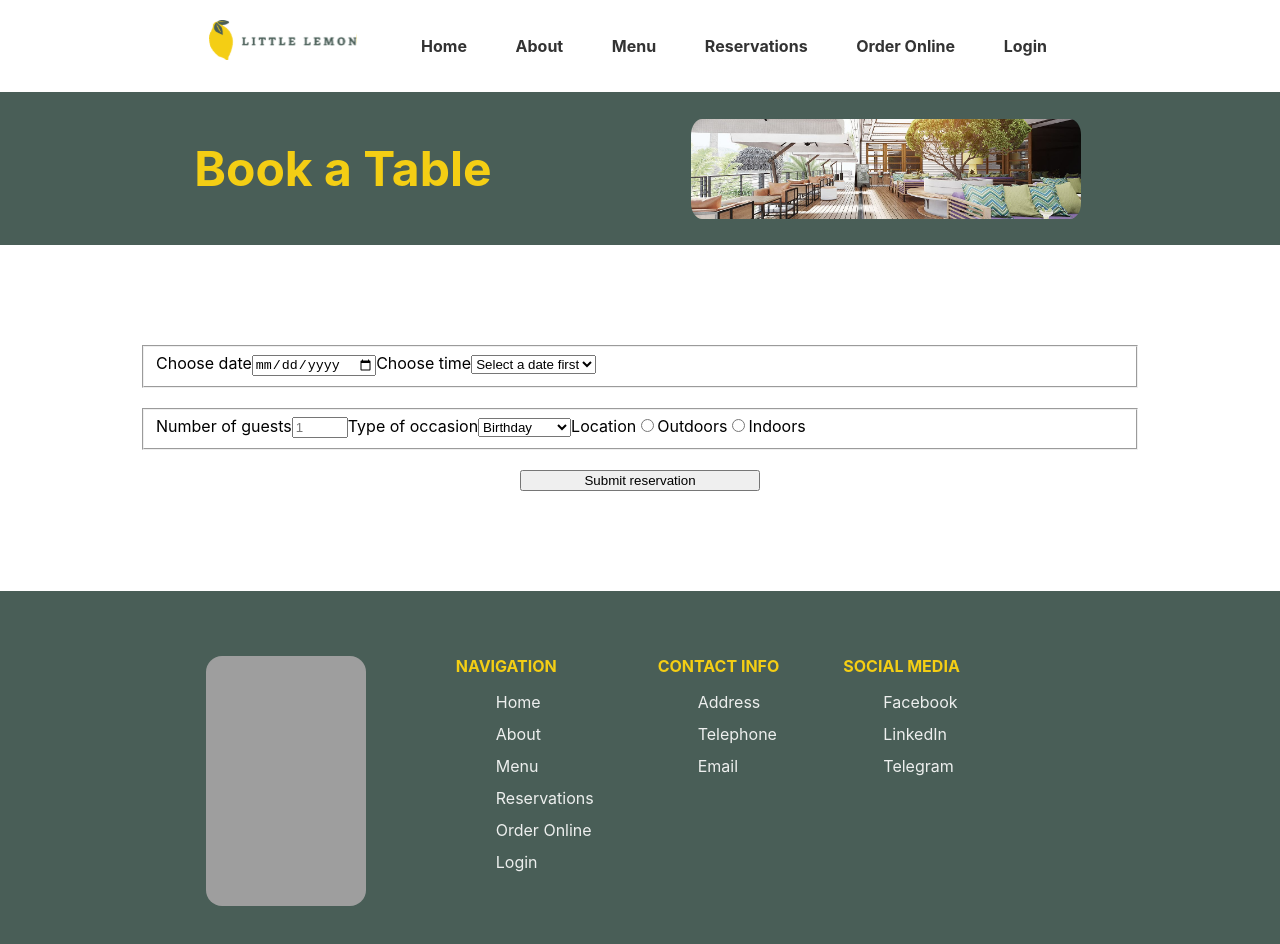
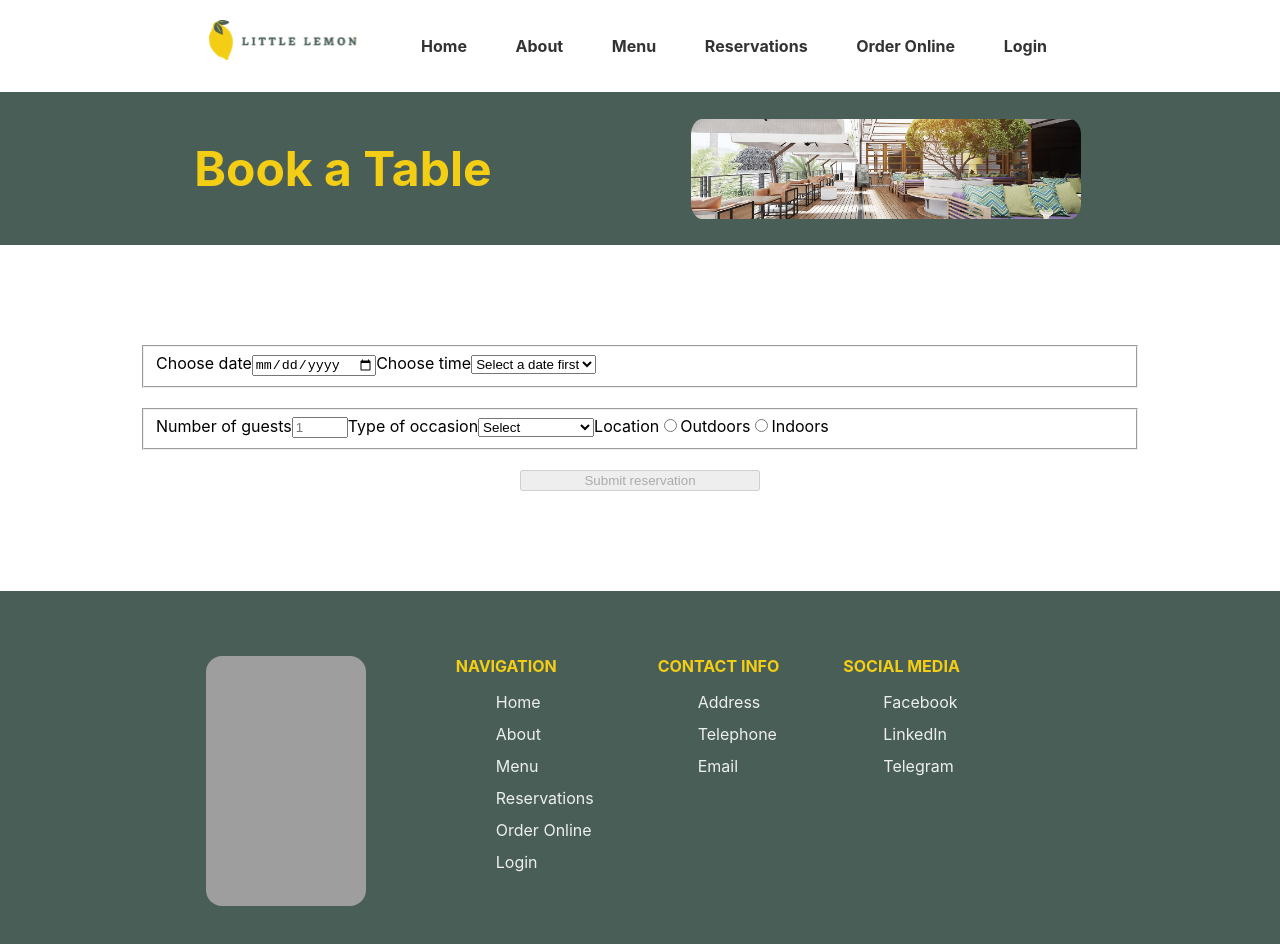
Before and after one commit to rodrigohrzm/finalProject, a React (Create React App) app in the folder reactcapstone/: page /booking in a window 1280 px wide. Shown: the top 944 px of the page. Built offline with nearby package versions, Linux system fonts and the light colour scheme; grey boxes are pictures that could not be loaded.

Commit message:
external form verification functionality added

```diff
--- a/reactcapstone/src/App.js
+++ b/reactcapstone/src/App.js
@@ -4,6 +4,7 @@ import { Route, Routes } from 'react-router-dom';
 import Nav from './Nav';
 import HomePage from './HomePage';
 import BookingPage from './BookingPage';
+import ConfirmedBooking from './ConfirmedBooking';
 import Footer from './Footer';
 
 
@@ -16,6 +17,7 @@ function App() {
         <Routes>
           <Route path="/" element={<HomePage />} />
           <Route path="/booking" element={<BookingPage />} />
+          <Route path="/confirmation" element={<ConfirmedBooking />} />
         </Routes>
       </main>
       <Footer />
--- a/reactcapstone/src/BookingForm.js
+++ b/reactcapstone/src/BookingForm.js
@@ -1,21 +1,8 @@
 import React, { useState } from 'react';
+import { submitAPI } from "./FetchAPI";
+import { useNavigate } from 'react-router';
 
 function BookingForm({availabletimes, settimes}) {
-
-   const handleSubmit = (e) => {
-      e.preventDefault();
-      console.log(date);
-      console.log(time);
-      console.log(guests);
-      console.log(occasion);
-      console.log(location);
-   }
-
-   const [ date , setDate ] = useState ("");
-   const [ time , setTime ] = useState ("");
-   const [ guests , setGuests ] = useState ("");
-   const [ occasion , setOccasion ] = useState ("");
-   const [ location , setLocation ] = useState ("");
 
    let tempstyle = {
       display: "grid",
@@ -32,11 +19,25 @@ function BookingForm({availabletimes, settimes}) {
       marginRight: "auto"
    };
 
+   const [ date , setDate ] = useState ("");
+   const [ time , setTime ] = useState ("");
+   const [ guests , setGuests ] = useState ("");
+   const [ occasion , setOccasion ] = useState ("");
+   const [ location , setLocation ] = useState ("");
+
    function auxchild(event) {
       const newDate = event.target.value;
       setDate(newDate);
       settimes(newDate);
    }
+   const navigate = useNavigate();
+
+   const handleSubmit = (e) => {
+      e.preventDefault();
+      let formData = [date, time, guests, occasion, location];
+      if (submitAPI(formData) === true) {navigate("/confirmation");
+          } else { return null}
+      }
 
     return (
         <form style={tempstyle} onSubmit={handleSubmit}>
@@ -53,9 +54,10 @@ function BookingForm({availabletimes, settimes}) {
                <input type="number" placeholder="1" min="1" max="10" id="guests" value={guests} onChange={(e => setGuests(e.target.value))} />
             <label htmlFor="occasion">Type of occasion</label>
                <select id="occasion" value={occasion} onChange={(e => setOccasion(e.target.value))}>
-                  <option key="birthday" >Birthday</option>
-                  <option key="anniversary" >Anniversary</option>
-                  <option key="other" >Other</option>
+                  <option key="default" value="" selected disabled hidden >Select</option>
+                  <option key="birthday" value="birthday" >Birthday</option>
+                  <option key="anniversary" value="anniversary" >Anniversary</option>
+                  <option key="company" value="company" >Company event</option>
                </select>
             <label>Location</label>
                <input type="radio" id="outdoors" name="outdoors" value="outdoors" checked={location === "outdoors"} onChange={(e => setLocation(e.target.value))}/>
@@ -63,7 +65,7 @@ function BookingForm({availabletimes, settimes}) {
                <input type="radio" id="indoors" name="indoors" value="indoors" checked={location === "indoors"} onChange={(e => setLocation(e.target.value))}/>
                   <label htmlFor="indoors">Indoors</label>
          </fieldset>
-        <button style={submitstyle} type="submit">Submit reservation</button>
+        <button disabled={!occasion || !location || !guests || !time || !date} style={submitstyle} type="submit">Submit reservation</button>
         </form>
     )};
 
--- /dev/null
+++ b/reactcapstone/src/ConfirmedBooking.js
@@ -0,0 +1,12 @@
+import Title from './Title';
+
+function ConfirmedBooking() {
+    return (
+      <>
+        <h2>Your reservation has been confirmed</h2>
+        <h3>Thank you for choosing the Little Lemon Restaurant</h3>
+      </>
+    );
+  }
+
+  export default ConfirmedBooking;
--- a/reactcapstone/src/FetchAPI.js
+++ b/reactcapstone/src/FetchAPI.js
@@ -1,12 +1,3 @@
-import './App.css';
-import React from 'react';
-import { useReducer, useEffect, useState } from 'react';
-import { isRouteErrorResponse, Route, Routes } from 'react-router-dom';
-import Nav from './Nav';
-import HomePage from './HomePage';
-import BookingPage from './BookingPage';
-import Footer from './Footer';
-
 const seededRandom = function(seed) {
     var m = 2**35 - 31;
     var a = 185852;
@@ -40,4 +31,4 @@ const submitAPI = function(formData) {
     return true;
 };
 
-export {fetchAPI}
+export {fetchAPI, submitAPI}
```
